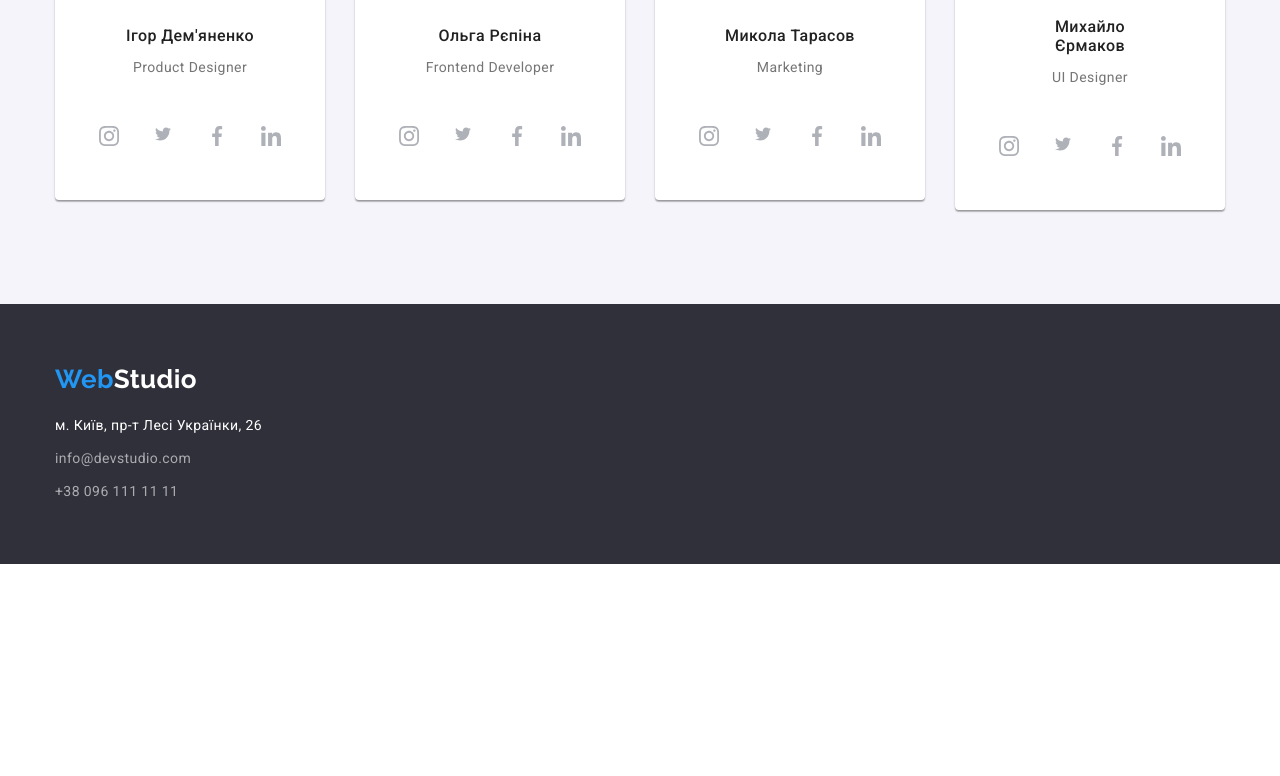
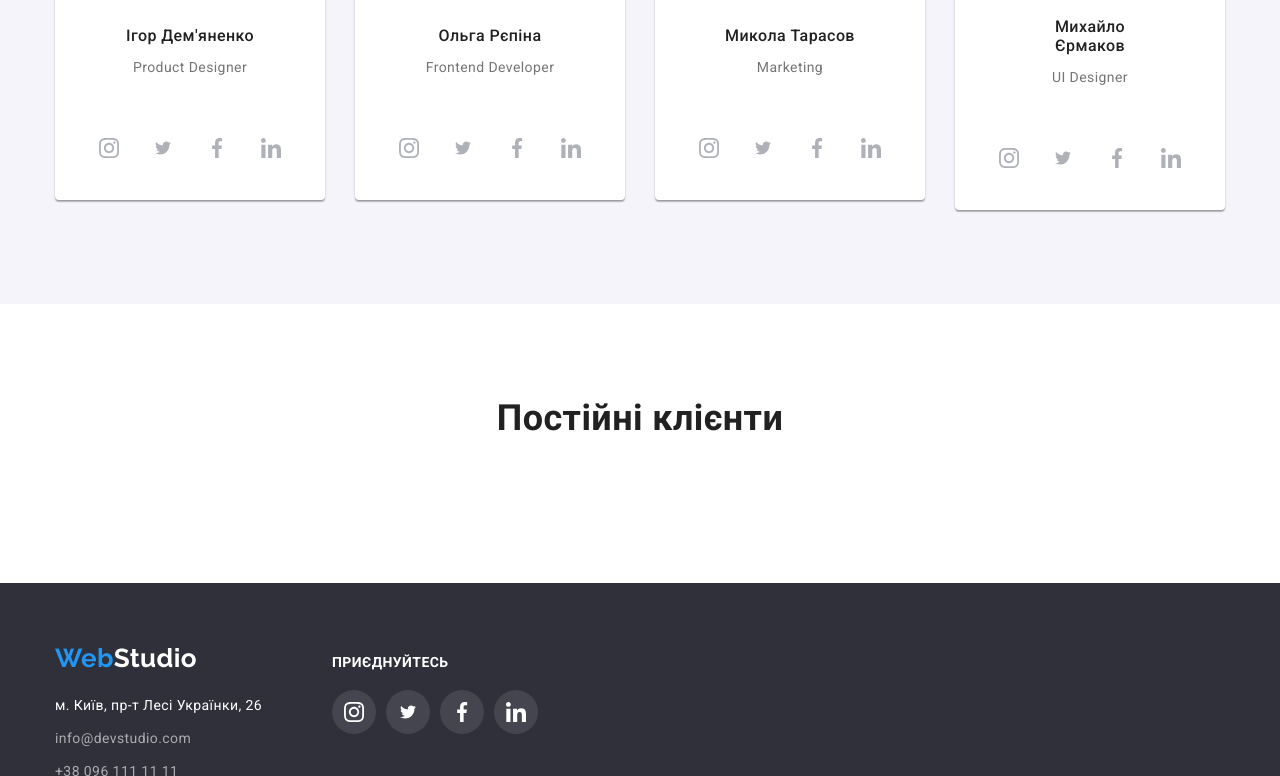
Before and after one commit to ira1988/goit-markup-hw-04, a plain HTML site: page index.html in a window 1280 px wide. Shown: the part 2024-2800 px from the top of the page. Before the commit the page ends 2588 px from the top, so only its background shows below. Drawn offline with nearby package versions, Linux system fonts and the light colour scheme.

Commit message:
finished social icons

```diff
--- a/index.html
+++ b/index.html
@@ -42,20 +42,16 @@
         <ul class="nav-contacts-list">
           <li class="nav-contacts-item">
             <a href="mailto:info@devstudio.com" class="nav-contacts">
-              <svg class="icon-envelope" width="16" height="12" >
-                <use href="./images/symbol-defs.svg#icon-envelope" >
-
-                </use>
+              <svg class="icon-envelope" width="16" height="12">
+                <use href="./images/symbol-defs.svg#icon-envelope"></use>
               </svg>
               info@devstudio.com
             </a>
-
           </li>
           <li class="nav-contacts-item">
             <a href="tel:+380961111111" class="nav-contacts">
-            <svg class="icon-phone"  width="10" height="16">
-              <use href="./images/symbol-defs.svg#icon-phone">
-              </use>
+              <svg class="icon-phone" width="10" height="16">
+                <use href="./images/symbol-defs.svg#icon-phone"></use>
               </svg>
               +38 096 111 11 11
             </a>
@@ -81,7 +77,6 @@
         <div class="container">
           <h2 class="visually-hidden">Особливості</h2>
           <ul class="benefits-list">
-
             <li class="benefits-item">
               <div class="benefit-background">
                 <svg class="icon-antenna" width="65" height="70">
@@ -109,7 +104,7 @@
             <li class="benefits-item">
               <div class="benefit-background">
                 <svg class="icon" width="67" height="70">
-  <use href="./images/symbol-defs.svg#icon-diagram-1" ></use>
+                  <use href="./images/symbol-defs.svg#icon-diagram-1"></use>
                 </svg>
               </div>
               <h3 class="benefits-title">Планування</h3>
@@ -188,32 +183,36 @@
                 <div class="social">
                   <ul class="social-list">
                     <li class="social-item">
-                    <a href="" class="social-link" >
-                    <svg class="icon " widht="20" height="20">
-                      <use href="./images/symbol-defs.svg#icon-instagram-2" ></use>
+                      <a href="" class="social-link">
+                        <svg class="icon" widht="20" height="20">
+                          <use
+                            href="./images/symbol-defs.svg#icon-instagram-2"
+                          ></use>
                         </svg>
                       </a>
                     </li>
-                  <li class="social-item" ><a href="" class="social-link">
-                       <svg class="icon " widht="20" height="16">
-                      <use href="./images/symbol-defs.svg#icon-twitter-1" ></use>
+                    <li class="social-item">
+                      <a href="" class="social-link">
+                        <svg class="icon" widht="20" height="16">
+                          <use href="./images/symbol-defs.svg#icon-twitter-1"></use>
                         </svg>
                       </a>
                     </li>
-                  <li class="social-item"><a href="" class="social-link">
-   <svg class="icon " widht="10" height="20">
-                      <use href="./images/symbol-defs.svg#icon-facebook-1" ></use>
+                    <li class="social-item">
+                      <a href="" class="social-link">
+                        <svg class="icon" widht="10" height="20">
+                          <use href="./images/symbol-defs.svg#icon-facebook-1"></use>
                         </svg>
                       </a>
                     </li>
-                  <li class="social-item"><a href="" class="social-link">
- <svg class="icon " widht="20" height="20">
-                      <use href="./images/symbol-defs.svg#icon-linkedin-1" ></use>
+                    <li class="social-item">
+                      <a href="" class="social-link">
+                        <svg class="icon" widht="20" height="20">
+                          <use href="./images/symbol-defs.svg#icon-linkedin-1"></use>
                         </svg>
                       </a>
                     </li>
                   </ul>
-
                 </div>
               </div>
             </li>
@@ -232,32 +231,36 @@
                 <div class="social">
                   <ul class="social-list">
                     <li class="social-item">
-                    <a href="" class="social-link" >
-                    <svg class="icon " widht="20" height="20">
-                      <use href="./images/symbol-defs.svg#icon-instagram-2" ></use>
+                      <a href="" class="social-link">
+                        <svg class="icon" widht="20" height="20">
+                          <use
+                            href="./images/symbol-defs.svg#icon-instagram-2"
+                          ></use>
                         </svg>
                       </a>
                     </li>
-                  <li class="social-item" ><a href="" class="social-link">
-                       <svg class="icon " widht="20" height="16">
-                      <use href="./images/symbol-defs.svg#icon-twitter-1" ></use>
+                    <li class="social-item">
+                      <a href="" class="social-link">
+                        <svg class="icon" widht="20" height="16">
+                          <use href="./images/symbol-defs.svg#icon-twitter-1"></use>
                         </svg>
                       </a>
                     </li>
-                  <li class="social-item"><a href="" class="social-link">
-   <svg class="icon " widht="10" height="20">
-                      <use href="./images/symbol-defs.svg#icon-facebook-1" ></use>
+                    <li class="social-item">
+                      <a href="" class="social-link">
+                        <svg class="icon" widht="10" height="20">
+                          <use href="./images/symbol-defs.svg#icon-facebook-1"></use>
                         </svg>
                       </a>
                     </li>
-                  <li class="social-item"><a href="" class="social-link">
- <svg class="icon " widht="20" height="20">
-                      <use href="./images/symbol-defs.svg#icon-linkedin-1" ></use>
+                    <li class="social-item">
+                      <a href="" class="social-link">
+                        <svg class="icon" widht="20" height="20">
+                          <use href="./images/symbol-defs.svg#icon-linkedin-1"></use>
                         </svg>
                       </a>
                     </li>
                   </ul>
-
                 </div>
               </div>
             </li>
@@ -276,32 +279,36 @@
                 <div class="social">
                   <ul class="social-list">
                     <li class="social-item">
-                    <a href="" class="social-link" >
-                    <svg class="icon " widht="20" height="20">
-                      <use href="./images/symbol-defs.svg#icon-instagram-2" ></use>
+                      <a href="" class="social-link">
+                        <svg class="icon" widht="20" height="20">
+                          <use
+                            href="./images/symbol-defs.svg#icon-instagram-2"
+                          ></use>
                         </svg>
                       </a>
                     </li>
-                  <li class="social-item" ><a href="" class="social-link">
-                       <svg class="icon " widht="20" height="16">
-                      <use href="./images/symbol-defs.svg#icon-twitter-1" ></use>
+                    <li class="social-item">
+                      <a href="" class="social-link">
+                        <svg class="icon" widht="20" height="16">
+                          <use href="./images/symbol-defs.svg#icon-twitter-1"></use>
                         </svg>
                       </a>
                     </li>
-                  <li class="social-item"><a href="" class="social-link">
-   <svg class="icon " widht="10" height="20">
-                      <use href="./images/symbol-defs.svg#icon-facebook-1" ></use>
+                    <li class="social-item">
+                      <a href="" class="social-link">
+                        <svg class="icon" widht="10" height="20">
+                          <use href="./images/symbol-defs.svg#icon-facebook-1"></use>
                         </svg>
                       </a>
                     </li>
-                  <li class="social-item"><a href="" class="social-link">
- <svg class="icon " widht="20" height="20">
-                      <use href="./images/symbol-defs.svg#icon-linkedin-1" ></use>
+                    <li class="social-item">
+                      <a href="" class="social-link">
+                        <svg class="icon" widht="20" height="20">
+                          <use href="./images/symbol-defs.svg#icon-linkedin-1"></use>
                         </svg>
                       </a>
                     </li>
                   </ul>
-
                 </div>
               </div>
             </li>
@@ -314,48 +321,65 @@
                   width="270"
                 />
                 <div class="position-box">
-                  <h3 class="team-title"> Михайло Єрмаков</h3>
+                  <h3 class="team-title">Михайло Єрмаков</h3>
                   <p class="team-position" lang="en">UI Designer</p>
                 </div>
                 <div class="social">
                   <ul class="social-list">
                     <li class="social-item">
-                    <a href="" class="social-link" >
-                    <svg class="icon " widht="20" height="20">
-                      <use href="./images/symbol-defs.svg#icon-instagram-2" ></use>
+                      <a href="" class="social-link">
+                        <svg class="icon" widht="20" height="20">
+                          <use
+                            href="./images/symbol-defs.svg#icon-instagram-2"
+                          ></use>
                         </svg>
                       </a>
                     </li>
-                  <li class="social-item" ><a href="" class="social-link">
-                       <svg class="icon " widht="20" height="16">
-                      <use href="./images/symbol-defs.svg#icon-twitter-1" ></use>
+                    <li class="social-item">
+                      <a href="" class="social-link">
+                        <svg class="icon" widht="20" height="16">
+                          <use href="./images/symbol-defs.svg#icon-twitter-1"></use>
                         </svg>
                       </a>
                     </li>
-                  <li class="social-item"><a href="" class="social-link">
-   <svg class="icon " widht="10" height="20">
-                      <use href="./images/symbol-defs.svg#icon-facebook-1" ></use>
+                    <li class="social-item">
+                      <a href="" class="social-link">
+                        <svg class="icon" widht="10" height="20">
+                          <use href="./images/symbol-defs.svg#icon-facebook-1"></use>
                         </svg>
                       </a>
                     </li>
-                  <li class="social-item"><a href="" class="social-link">
- <svg class="icon " widht="20" height="20">
-                      <use href="./images/symbol-defs.svg#icon-linkedin-1" ></use>
+                    <li class="social-item">
+                      <a href="" class="social-link">
+                        <svg class="icon" widht="20" height="20">
+                          <use href="./images/symbol-defs.svg#icon-linkedin-1"></use>
                         </svg>
                       </a>
                     </li>
                   </ul>
-
                 </div>
               </div>
             </li>
           </ul>
         </div>
       </section>
+      <section class="clients">
+        <h2 class="clients-title">Постійні клієнти</h2>
+        <ul>
+          <li><a href=""></a></li>
+          <li><a href=""></a></li>
+          <li><a href=""></a></li>
+          <li><a href=""></a></li>
+          <li><a href=""></a></li>
+          <li><a href=""></a></li>
+        </ul>
+      </section>
     </main>
 
     <footer class="footer">
       <div class="container">
+        <div class="footer-main-box">
+          <div class="footer-box">
             <a class="logo logo-footer" href="./index.html"
               >Web<span class="logo-foot">Studio</span></a
             >
@@ -376,11 +400,51 @@
                   ><br />
                 </li>
                 <li class="link-item">
-              <a href="tel:+380961111111" class="footer-link">+38 096 111 11 11</a>
+                  <a href="tel:+380961111111" class="footer-link"
+                    >+38 096 111 11 11</a
+                  >
                 </li>
               </ul>
             </address>
           </div>
+
+          <div class="social-footer">
+            <div class="join">
+              <p class="footer-text">приєднуйтесь</p>
+              <ul class="social-list-footer">
+                <li class="social-item-footer">
+                  <a href="" class="social-link-footer">
+                    <svg class="icon-footer" widht="20" height="20">
+                      <use href="./images/symbol-defs.svg#icon-instagram-2"></use>
+                    </svg>
+                  </a>
+                </li>
+                <li class="social-item-footer">
+                  <a href="" class="social-link-footer">
+                    <svg class="icon-footer" widht="20" height="16">
+                      <use href="./images/symbol-defs.svg#icon-twitter-1"></use>
+                    </svg>
+                  </a>
+                </li>
+                <li class="social-item-footer">
+                  <a href="" class="social-link-footer">
+                    <svg class="icon-footer" widht="10" height="20">
+                      <use href="./images/symbol-defs.svg#icon-facebook-1"></use>
+                    </svg>
+                  </a>
+                </li>
+                <li class="social-item-footer">
+                  <a href="" class="social-link-footer">
+                    <svg class="icon-footer" widht="20" height="20">
+                      <use href="./images/symbol-defs.svg#icon-linkedin-1"></use>
+                    </svg>
+                  </a>
+                </li>
+              </ul>
+            </div>
+          </div>
+        </div>
+      </div>
     </footer>
   </body>
 </html>
--- a/styles/styles.css
+++ b/styles/styles.css
@@ -5,7 +5,7 @@
   --white: #ffffff;
   --team-color: #f5f4fa;
   --button-active: #188ce8;
-  --hero-bcc: #2f303a;
+  --hero-bcc:#C4C4C4;
   --font-family-main: 'Roboto', sans-serif;
   --font-family-logo: 'Raleway';
   --border-color: #eeeeee;
@@ -91,7 +91,6 @@ body {
   align-items: center;
 }
 
-
 .nav-list-item:not(:last-child),
 .nav-contacts-item:not(:last-child) {
   margin-right: 50px;
@@ -127,7 +126,6 @@ body {
   color: var(--text-color);
   display: flex;
   align-items: center;
-
 }
 
 .nav-contacts-list,
@@ -136,24 +134,23 @@ body {
   align-items: center;
 }
 
-.icon-envelope,.icon-phone{
-margin-right: 10px;
+.icon-envelope,
+.icon-phone {
   fill: currentColor;
 }
-
-
 
 /* < !-- секція hero --> */
 .hero {
   padding-top: 200px;
   padding-bottom: 200px;
 }
-.hero-background{
+.hero-background {
   background-color: var(--hero-bcc);
- background-image: linear-gradient(rgba(47, 48, 58, 0.4),rgba(47, 48, 58, 0.4)),url(../images/background.jpg);
-  background-repeat:no-repeat;
+  background-image: linear-gradient(rgba(47, 48, 58, 0.4), rgba(47, 48, 58, 0.4)),
+    url(../images/background.jpg);
+  background-repeat: no-repeat;
   background-size: 1600px;
-  background-position:center;
+  background-position: center;
 }
 
 .hero-title {
@@ -169,7 +166,6 @@ fill: currentColor;
   margin-right: auto;
 }
 .hero-button {
-
   background-color: var(--accent-color);
   color: var(--white);
   font-weight: 700;
@@ -177,21 +173,18 @@ fill: currentColor;
   line-height: 1.87;
   padding: 10px 32px;
   border-radius: 4px;
-box-shadow: 0px, 4px
-rgba(0, 0, 0, 0.15);
-border:none;
+  box-shadow: 0px, 4px rgba(0, 0, 0, 0.15);
+  border: none;
   display: block;
   margin-left: auto;
   margin-right: auto;
-
-
 }
 .hero-button:hover,
 .hero-button:focus {
   background-color: var(--button-active);
 }
 
-.hero-box{
+.hero-box {
   width: 696px;
   text-align: center;
   margin-left: auto;
@@ -210,23 +203,20 @@ margin-right: auto;
   clip: rect(0 0 0 0);
   clip-path: inset(50%);
 }
-.our-benefits{
+.our-benefits {
   padding-top: 94px;
-
 }
 
 .benefits-list {
   display: flex;
-
-
 }
 .benefits-item:not(:last-child),
 .work-item:not(:last-child),
 .team-item:not(:last-child) {
   margin-right: 30px;
 }
-.benefits-item{
-  flex-basis:calc(100% - 90px/4);
+.benefits-item {
+  flex-basis: calc(100% - 90px / 4);
 }
 .benefits-title {
   color: var(--title-color);
@@ -236,14 +226,13 @@ margin-right: auto;
   text-transform: uppercase;
   margin-bottom: 10px;
 }
-.benefit-background{
+.benefit-background {
   display: flex;
-  background-color:var(--team-color);
+  background-color: var(--team-color);
   height: 120px;
   align-items: center;
-
 }
-.icon{
+.icon {
   margin-left: auto;
   margin-right: auto;
 }
@@ -256,13 +245,12 @@ margin-right: auto;
   display: flex;
   align-items: center;
 }
-.work-item{
-  flex-basis: calc(100%  - 60px /3);
-
+.work-item {
+  flex-basis: calc(100% - 60px / 3);
 }
-.our-work
-.work-title,
-.our-team-title {
+.our-work .work-title,
+.our-team-title,
+.clients-title {
   margin-bottom: 50px;
   color: var(--title-color);
   font-weight: 700;
@@ -272,8 +260,9 @@ margin-right: auto;
 }
 
 /* < !-- Наша команда --> */
-.team-box{
-  box-shadow: 0px 1px 3px rgba(0, 0, 0, 0.12), 0px 1px 1px rgba(0, 0, 0, 0.14), 0px 2px 1px rgba(0, 0, 0, 0.2);
+.team-box {
+  box-shadow: 0px 1px 3px rgba(0, 0, 0, 0.12), 0px 1px 1px rgba(0, 0, 0, 0.14),
+    0px 2px 1px rgba(0, 0, 0, 0.2);
   border-radius: 0px 0px 4px 4px;
 }
 .team-list {
@@ -289,8 +278,7 @@ border-radius: 0px 0px 4px 4px;
 .team-item {
   background-color: var(--white);
   text-align: center;
-  flex-basis: calc(100% - 90px /4);
-
+  flex-basis: calc(100% - 90px / 4);
 }
 .team-title {
   font-weight: 500;
@@ -298,42 +286,65 @@ border-radius: 0px 0px 4px 4px;
   line-height: 1.18;
   color: var(--title-color);
   margin-bottom: 10px;
+  text-align: center;
 }
-.position-box{
+.position-box {
   padding: 30px 70px;
 }
-.social{
+/* social link */
+
+.social {
   padding-top: 16px;
   padding-right: 32px;
   padding-bottom: 30px;
   padding-left: 32px;
 }
-.social-list{
+.social-list,
+.social-list-footer {
   display: flex;
-
-  height: 44px;
   gap: 10px;
 }
-.social-item{
+
+.social-link,
+.social-link-footer {
+  display: flex;
+  align-items: center;
   width: 44px;
   height: 44px;
   border-radius: 50px;
 }
-.social-link{
+
+.icon {
+  fill: #afb1b8;
+}
+.icon:hover {
+  fill: #fff;
+}
+.social-link:hover,
+.social-link-footer:hover {
+  background-color: #2196f3;
+}
+
+.social-link-footer {
+  background-color: rgba(255, 255, 255, 0.1);
+}
+.icon-footer {
+  fill: #fff;
+}
+.social-footer {
   display: flex;
   align-items: center;
+  width: 206px;
+  height: 80px;
 }
-.icon{
-  fill:#AFB1B8;
+
+/* clients */
+.clients {
+  padding-top: 94px;
+  padding-bottom: 94px;
 }
-.icon:hover{
-  fill: #fff;
-}
-.social-item:hover{
-  background-color: #2196f3;
-}
+
 /* footer */
-
 
 .logo-foot {
   color: var(--white);
@@ -347,27 +358,39 @@ footer {
 .logo-footer {
   display: block;
   margin-bottom: 20px;
-
 }
 .address-link {
   color: var(--white);
-
 }
-.footer-address{
+.footer-address {
   font-style: normal;
-
 }
 
 .footer-link {
   color: rgba(255, 255, 255, 0.6);
 }
-.link-item:not(:last-child){
+.link-item:not(:last-child) {
   margin-bottom: 9px;
 }
-
+.footer-main-box {
+  display: flex;
+  align-items: baseline;
+}
+.footer-box {
+  margin-right: 70px;
+}
+.footer-text {
+  font-family: 'Roboto';
+  font-weight: 700;
+  font-size: 14px;
+  line-height: 16px;
+  text-transform: uppercase;
+  color: #fff;
+  margin-bottom: 20px;
+}
 
 /* Портфоліо */
-.portfolio{
+.portfolio {
   padding-top: 94px;
   padding-bottom: 94px;
 }
@@ -390,19 +413,18 @@ margin-bottom: 9px;
   margin-left: auto;
   border: none;
   border-radius: 4px;
-
 }
 .portfolio-buttons:hover,
 .portfolio-buttons:focus {
   color: #ffffff;
   background-color: var(--accent-color);
-box-shadow: 0px 3px 1px rgba(0, 0, 0, 0.1), 0px 1px 2px rgba(0, 0, 0, 0.08), 0px 2px 2px rgba(0, 0, 0, 0.12);
+  box-shadow: 0px 3px 1px rgba(0, 0, 0, 0.1), 0px 1px 2px rgba(0, 0, 0, 0.08),
+    0px 2px 2px rgba(0, 0, 0, 0.12);
 }
 
-.portfolio-item:not(:last-child){
+.portfolio-item:not(:last-child) {
   margin-right: 8px;
 }
-
 
 .portfolio-gal-list {
   display: flex;
@@ -410,13 +432,11 @@ box-shadow: 0px 3px 1px rgba(0, 0, 0, 0.1), 0px 1px 2px rgba(0, 0, 0, 0.08), 0px
   flex-wrap: wrap;
 }
 .portfolio-gal-item {
-  flex-basis: calc(100%/3 - 60px);
+  flex-basis: calc(100% / 3 - 60px);
 }
-.portfolio-gal-list{
+.portfolio-gal-list {
   gap: 30px;
 }
-
-
 
 .portfolio-buttons {
   font-family: inherit;
@@ -450,8 +470,6 @@ box-shadow: ;
   letter-spacing: 0.06em;
   color: var(--title-color);
   margin-bottom: 4px;
-
-
 }
 .gal-title-box {
   padding: 20px 24px;
```
Lines whose indentation alone changed are shown as unchanged.
